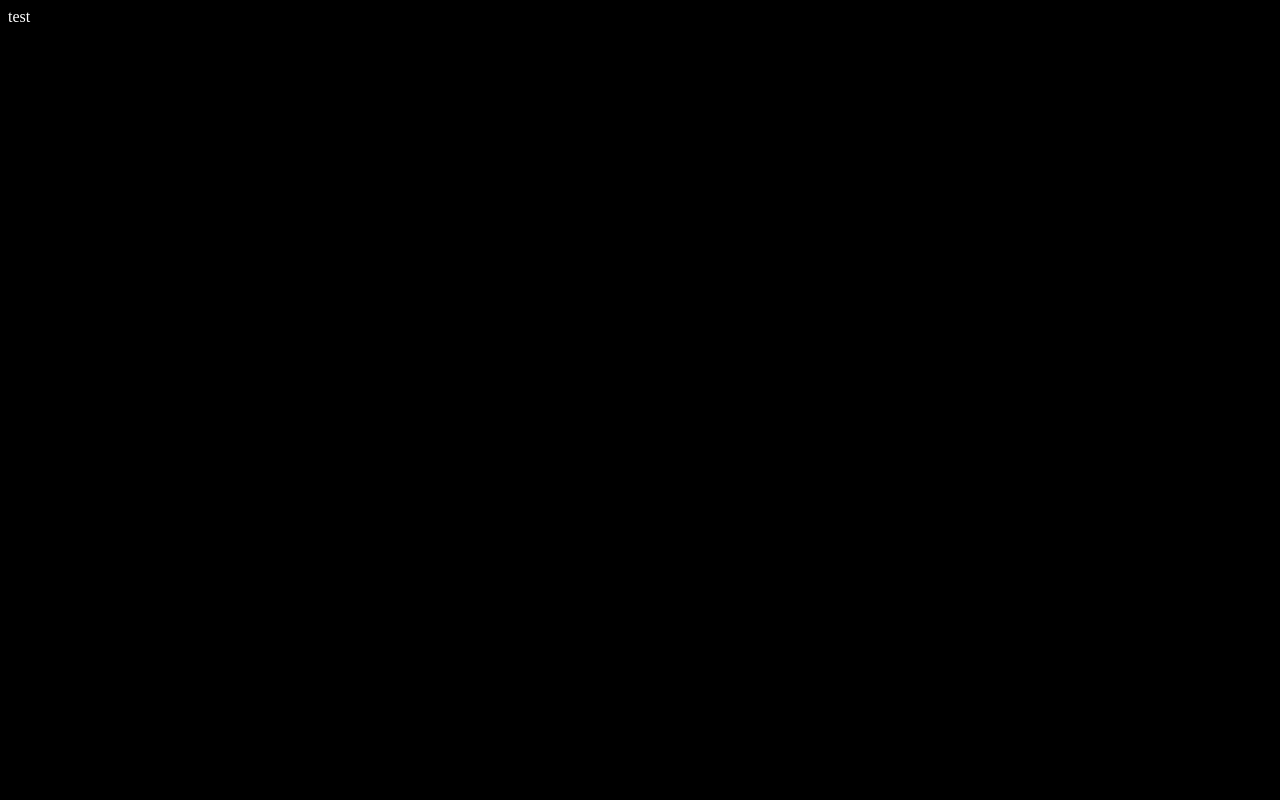
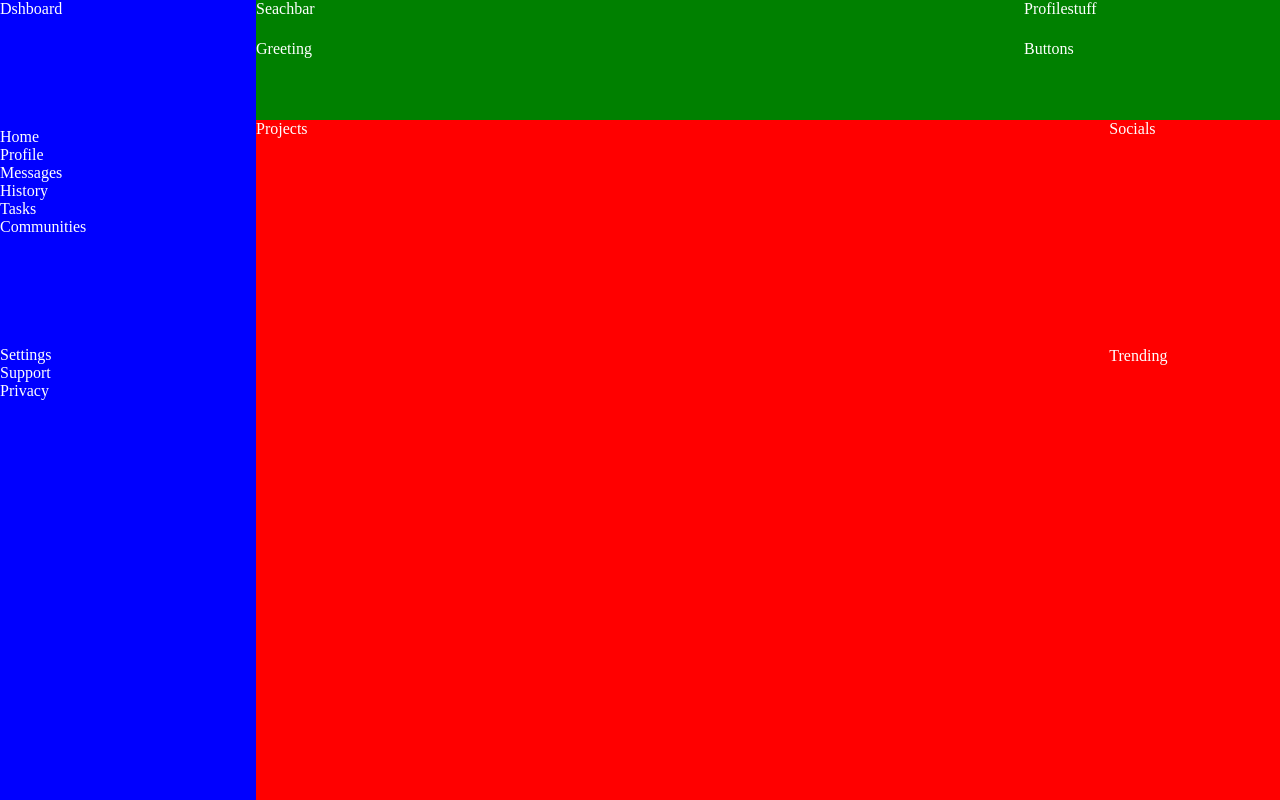
Before and after one commit to Doubl3K/OdinProject, a plain HTML site: page Advanced_HTML_CSS/CSSGrid/Dashboard/index.html in a window 1280 px wide. Drawn offline with Linux system fonts and the light colour scheme.

Commit message:
Basic Page Layout

```diff
--- a/Advanced_HTML_CSS/CSSGrid/Dashboard/index.html
+++ b/Advanced_HTML_CSS/CSSGrid/Dashboard/index.html
@@ -8,6 +8,34 @@
     <link rel="stylesheet" href="style.css">
 </head>
 <body>
-    <div>test</div>
+    <div class="sidebar-wrapper">
+            <div class="sidebar-content">Dshboard</div>
+        <div class="sidebar-subwrap">
+            <div class="sidebar-content">Home</div>
+            <div class="sidebar-content">Profile</div>
+            <div class="sidebar-content">Messages</div>
+            <div class="sidebar-content">History</div>
+            <div class="sidebar-content">Tasks</div>
+            <div class="sidebar-content">Communities</div>
+        </div>
+        <div class="sidebar-subwrap">
+            <div class="sidebar-content">Settings</div>
+            <div class="sidebar-content">Support</div>
+            <div class="sidebar-content">Privacy</div>
+        </div>
+    </div>
+
+    <div class="topbar-wrapper">
+        <div class="topbar-item">Seachbar</div>
+        <div class="topbar-item">Profilestuff</div>
+        <div class="topbar-item">Greeting</div>
+        <div class="topbar-item">Buttons</div>
+    </div>
+
+    <div class="content-wrapper">
+        <div class="content-item projects-wrapper">Projects</div>
+        <div class="content-item">Socials</div>
+        <div class="content-item">Trending</div>
+    </div>
 </body>
 </html>
--- a/Advanced_HTML_CSS/CSSGrid/Dashboard/style.css
+++ b/Advanced_HTML_CSS/CSSGrid/Dashboard/style.css
@@ -1,4 +1,35 @@
 body{
     background-color: black;
     color: white;
+    padding: 0px;
+    margin: 0px;
+    display: grid;
+    grid-template: 15vh 85vh / 1fr 4fr;
+    justify-items: stretch;
 }
+
+.sidebar-wrapper{
+    background-color: blue;
+    grid-column: 1 / 1;
+    grid-row: 1 / 3;
+    display: flex;
+    flex-direction: column;
+    justify-content: space-between;
+    padding-bottom: 50vh;
+}
+
+.topbar-wrapper{
+    background-color: green;
+    display: grid;
+    grid-template: 1fr 2fr / 3fr 1fr;
+}
+.content-wrapper{
+    background-color: red;
+    display: grid;
+    grid-template: 1fr 2fr / 5fr 1fr;
+}
+
+    .projects-wrapper{
+        grid-column: 1 / 1;
+        grid-row: 1 / 3;
+    }
```
